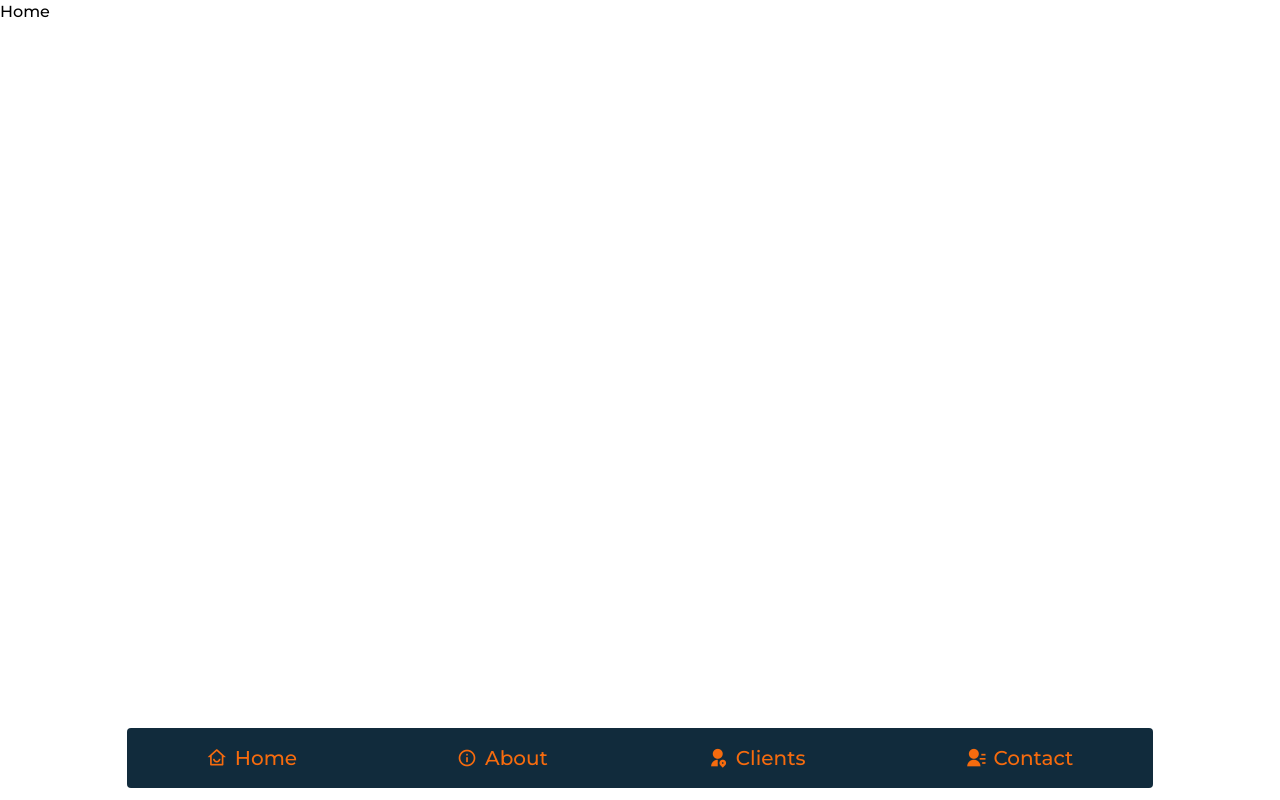
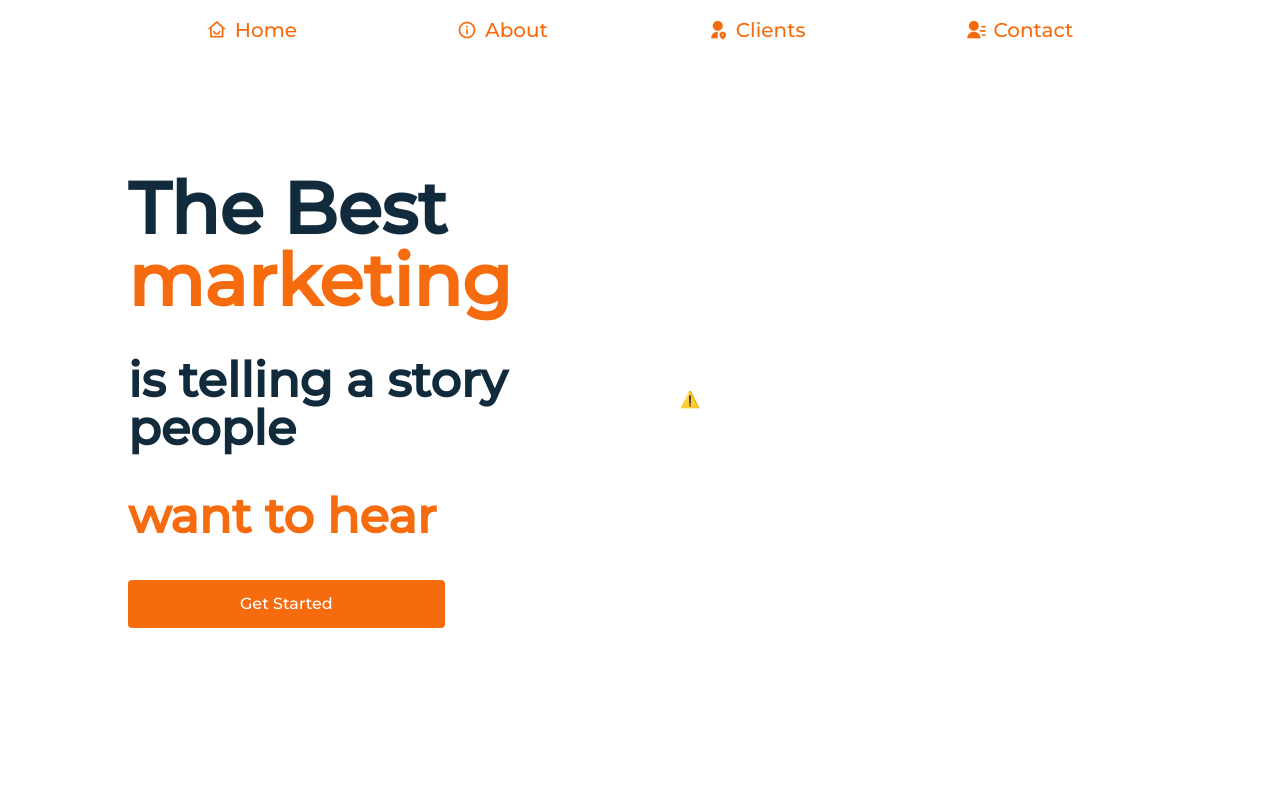
Before and after one commit to Sumitray1/tailwind-css-nebula, a React (Create React App) app: page / in a window 1280 px wide. Built offline with nearby package versions, Linux system fonts and the light colour scheme; no server answers.

Commit message:
home intro completed

```diff
--- a/public/index.html
+++ b/public/index.html
@@ -31,6 +31,7 @@
     <!-- iconlink -->
 
     <title>Nebula-Dev</title>
+    <script src="https://unpkg.com/@lottiefiles/lottie-player@latest/dist/lottie-player.js"></script>
   </head>
   <body>
     <noscript>You need to enable JavaScript to run this app.</noscript>
--- a/src/components/Layout.js
+++ b/src/components/Layout.js
@@ -5,7 +5,7 @@ function Layout({ children }) {
   const menuItems = [
     {
       title: "Home",
-      paths: "/",
+      path: "/",
       icon: "ri-home-smile-line",
     },
     {
@@ -26,27 +26,24 @@ function Layout({ children }) {
   ];
   return (
     <div>
-      {/* content */}
-      <div className="content">{children}</div>
       {/* Footer */}
-      <div className="fixed bottom-3  left-0 right-0">
+      <div className="fixed top-0  left-0 right-0">
         <div className="flex w-full justify-center ">
           {menuItems.map((menu, index) => (
             <div className="flex flex-col justify-end items-center">
-              {location.pathname === menu.path && (
+              {/* {location.pathname === menu.path && (
                 <div className="h-10 w-20 bg-primary rounded-t-full  text-center pt-3">
                   <i className={`${menu.icon} text-white text-xl  `}></i>
                 </div>
-              )}
+              )} */}
               <div
-                className={`px-20 bg-primary py-4   ${
-                  index === 0 && "rounded-l"
-                } ${index === menuItems.length - 1 && "rounded-r"}
+                className={`px-20 bg-red py-4   ${index === 0 && "rounded-l"} ${
+                  index === menuItems.length - 1 && "rounded-r"
+                }
                 flex items-center justify-center space-x-2`}
               >
-                {location.pathname !== menu.path && (
-                  <i className={`${menu.icon} text-secondary text-xl  `}></i>
-                )}
+                <i className={`${menu.icon} text-secondary text-xl  `}></i>
+
                 <Link to={menu.path} className="text-secondary text-xl">
                   {menu.title}
                 </Link>
@@ -55,6 +52,8 @@ function Layout({ children }) {
           ))}
         </div>
       </div>
+      {/* content */}
+      <div className="content">{children}</div>
     </div>
   );
 }
--- /dev/null
+++ b/src/pages/Home/Intro.js
@@ -0,0 +1,31 @@
+import React from "react";
+
+function Intro() {
+  return (
+    <div className="grid grid-cols-2 h-screen items-center px-12">
+      <div className="flex flex-col space-y-10 pl-20">
+        <h1 className=" text-primary text-7xl font-semibold">
+          The Best <b className="text-secondary">marketing</b>
+        </h1>
+        <h1 className=" text-primary text-5xl font-semibold">
+          is telling a story people
+        </h1>
+
+        <h1 className="text-secondary text-5xl font-semibold">want to hear</h1>
+        <button className="px-28 py-3 bg-secondary text-white max-w-max rounded">
+          Get Started
+        </button>
+      </div>
+      <div className="p-10">
+        <lottie-player
+          src="https://assets7.lottiefiles.com/packages/lf20_01jwptn4.json"
+          background="transparent"
+          speed="1"
+          loop
+          autoplay
+        ></lottie-player>
+      </div>
+    </div>
+  );
+}
+export default Intro;
--- a/src/pages/Home/index.js
+++ b/src/pages/Home/index.js
@@ -1,9 +1,12 @@
 import React from "react";
 import Layout from "../../components/Layout";
+import Intro from "./Intro";
 function Home() {
   return (
     <Layout>
-      <div>Home</div>
+      <div>
+        <Intro />
+      </div>
     </Layout>
   );
 }
--- a/tailwind.config.js
+++ b/tailwind.config.js
@@ -5,6 +5,7 @@ module.exports = {
       colors: {
         primary: "#112B3c",
         secondary: "#F66B0E",
+        // secondary: "#03c4ff",
       },
     },
   },
```
